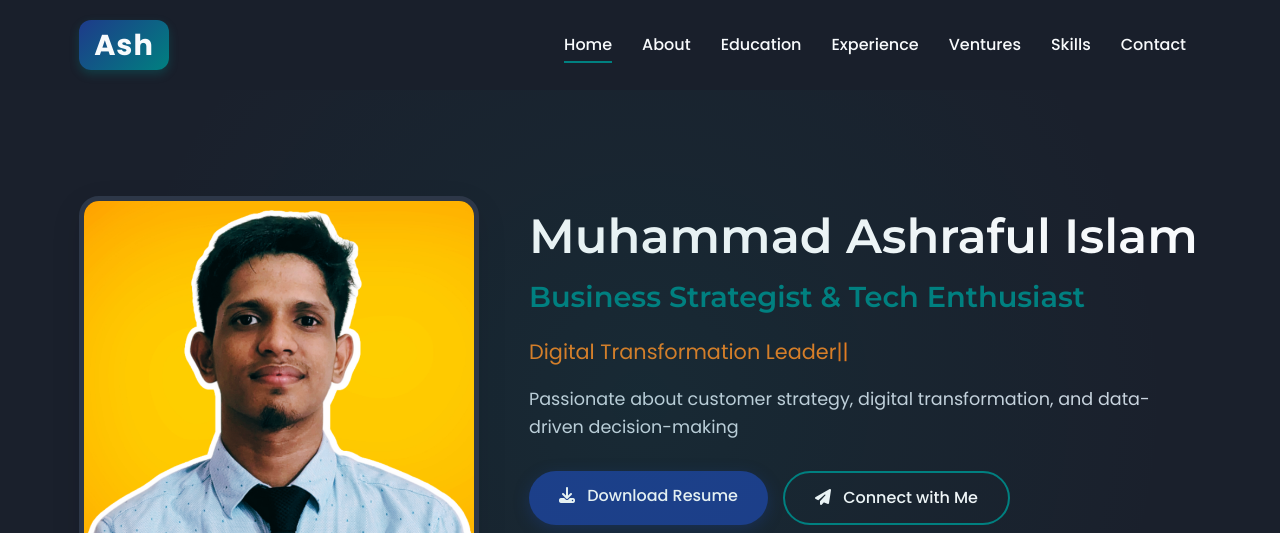
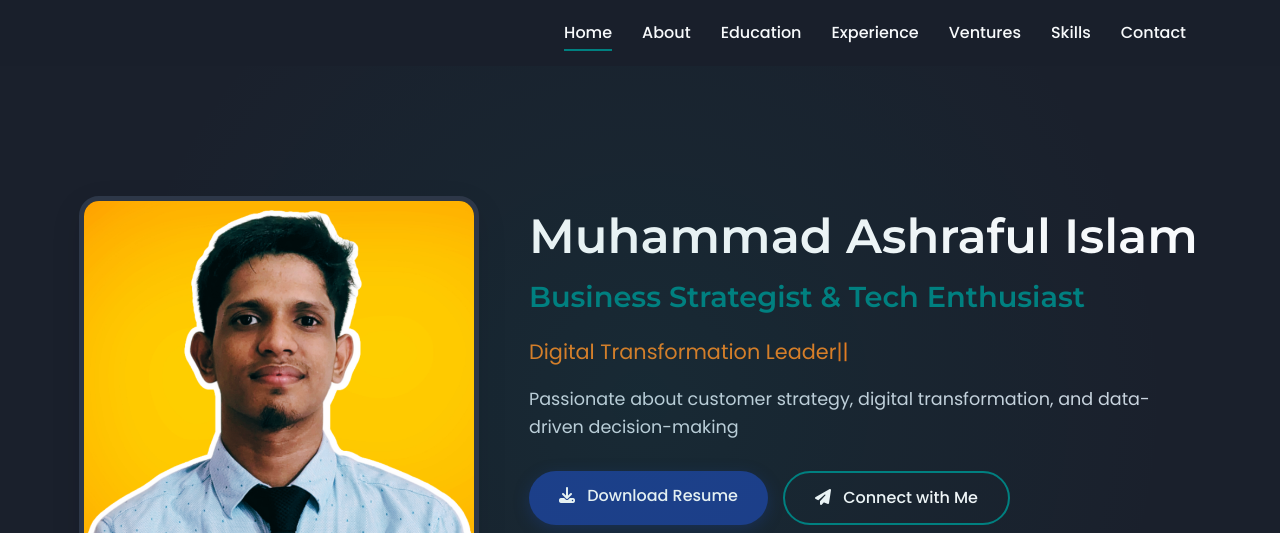
Before and after one commit to ashrafulosl/ash, a plain HTML site: page index.html in a window 1280 px wide. Shown: the top 533 px of the page. Drawn offline with nearby package versions, Linux system fonts and the light colour scheme.

Commit message:
Update index.html

```diff
--- a/index.html
+++ b/index.html
@@ -39,7 +39,7 @@
     <header class="header">
         <div class="container">
             <div class="logo">
-  <a href="#hero">Ash</a>
+<!--   <a href="#hero">Ash</a>  -->
             </div>
             <nav class="nav-menu">
                 <ul class="nav-list">
```
